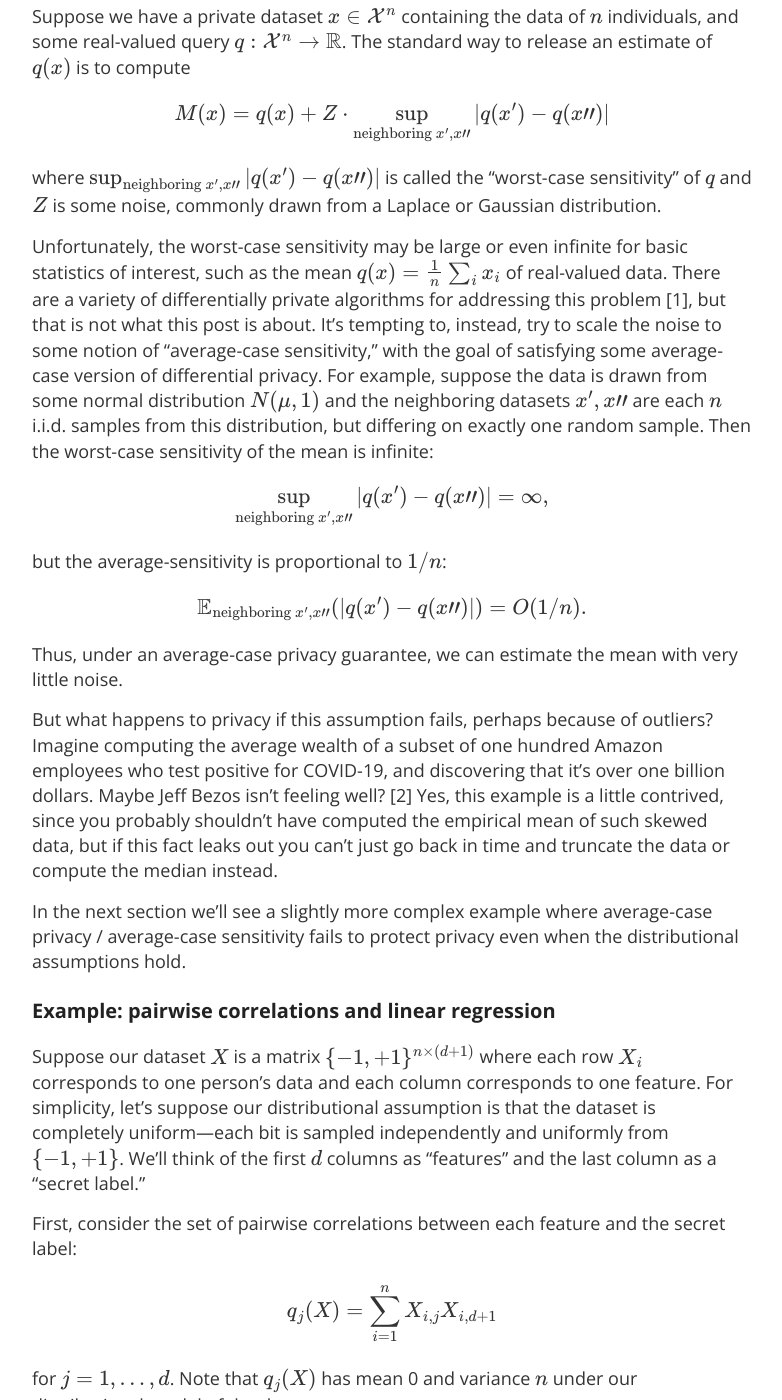
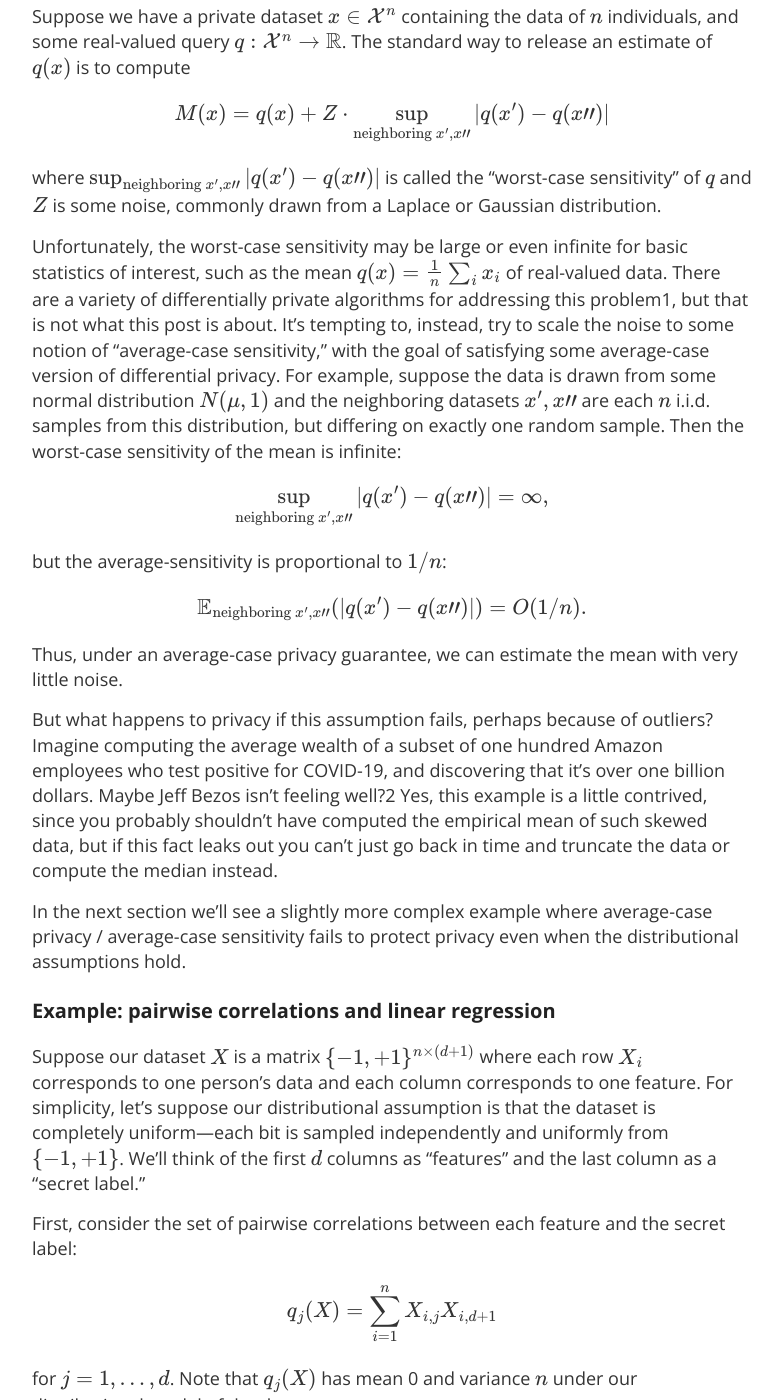
Before and after one commit to differentialprivacy/differentialprivacy, a Jekyll site: the page built from _posts/2020-07-22-average-case-dp.md, in a window 1280 px wide and 1400 px high, scrolled down 2652 px. Shown: the whole window, without its empty margins (248-1030 px from the left). Built offline with Jekyll 4.4.1, drawn with Linux system fonts in a browser that asks for light colours; comment, search, counter and statistics services are not loaded.

Commit message:
Update 2020-07-22-average-case-dp.md
sup-ed footnotes

```diff
--- a/_posts/2020-07-22-average-case-dp.md
+++ b/_posts/2020-07-22-average-case-dp.md
@@ -55,7 +55,7 @@ where
 \\)
 is called the "worst-case sensitivity" of \\( q \\) and \\( Z \\) is some noise, commonly drawn from a Laplace or Gaussian distribution.
 
-Unfortunately, the worst-case sensitivity may be large or even infinite for basic statistics of interest, such as the mean \\( q(x) = \frac{1}{n} \sum_{i} x_i \\) of real-valued data.  There are a variety of differentially private algorithms for addressing this problem [1], but that is not what this post is about.  It's tempting to, instead, try to scale the noise to some notion of "average-case sensitivity," with the goal of satisfying some average-case version of differential privacy.  For example, suppose the data is drawn from some normal distribution \\( N(\mu,1) \\) and the neighboring datasets \\( x', x" \\) are each \\( n \\) i.i.d. samples from this distribution, but differing on exactly one random sample.  Then the worst-case sensitivity of the mean is infinite:
+Unfortunately, the worst-case sensitivity may be large or even infinite for basic statistics of interest, such as the mean \\( q(x) = \frac{1}{n} \sum_{i} x_i \\) of real-valued data.  There are a variety of differentially private algorithms for addressing this problem<sup>1</sup>, but that is not what this post is about.  It's tempting to, instead, try to scale the noise to some notion of "average-case sensitivity," with the goal of satisfying some average-case version of differential privacy.  For example, suppose the data is drawn from some normal distribution \\( N(\mu,1) \\) and the neighboring datasets \\( x', x" \\) are each \\( n \\) i.i.d. samples from this distribution, but differing on exactly one random sample.  Then the worst-case sensitivity of the mean is infinite:
 \\[
 \sup_{\textrm{neighboring}~x',x"} |q(x') - q(x")| = \infty,
 \\]
@@ -65,7 +65,7 @@ but the average-sensitivity is proportional to \\(1/n\\):
 \\]
 Thus, under an average-case privacy guarantee, we can estimate the mean with very little noise.
 
-But what happens to privacy if this assumption fails, perhaps because of outliers?  Imagine computing the average wealth of a subset of one hundred Amazon employees who test positive for COVID-19, and discovering that it's over one billion dollars.  Maybe Jeff Bezos isn't feeling well? [2]  Yes, this example is a little contrived, since you probably shouldn't have computed the empirical mean of such skewed data, but if this fact leaks out you can't just go back in time and truncate the data or compute the median instead.
+But what happens to privacy if this assumption fails, perhaps because of outliers?  Imagine computing the average wealth of a subset of one hundred Amazon employees who test positive for COVID-19, and discovering that it's over one billion dollars.  Maybe Jeff Bezos isn't feeling well?<sup>2</sup>  Yes, this example is a little contrived, since you probably shouldn't have computed the empirical mean of such skewed data, but if this fact leaks out you can't just go back in time and truncate the data or compute the median instead.
 
 In the next section we'll see a slightly more complex example where average-case privacy / average-case sensitivity fails to protect privacy even when the distributional assumptions hold.
 
```
